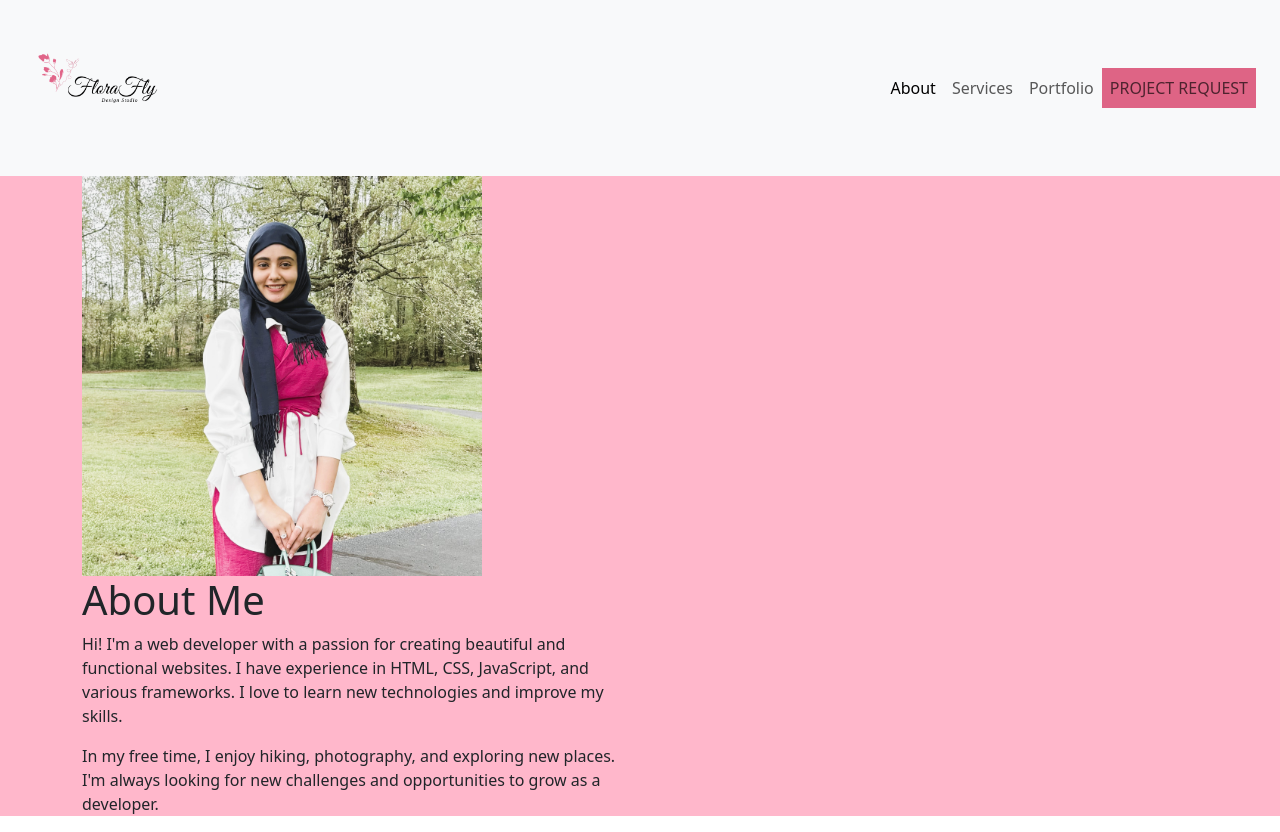
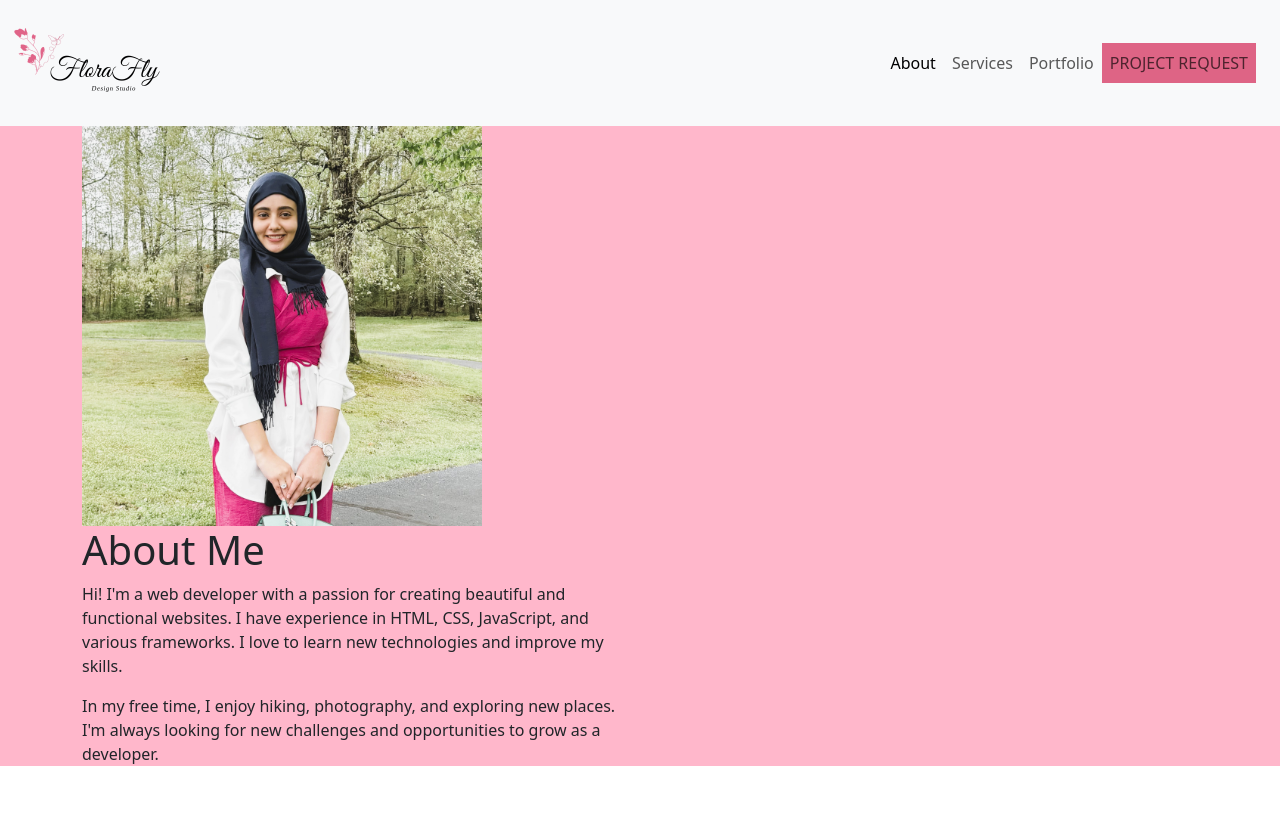
Before and after one commit to Sally2026/mobile-web, a plain HTML site: page final-project/index.html in a window 1280 px wide. After the commit the page ends 800 px from the top, so only its background shows below. Drawn offline with nearby package versions, Linux system fonts and the light colour scheme.

Commit message:
Working on the final project

```diff
--- a/final-project/assets/css/style.css
+++ b/final-project/assets/css/style.css
@@ -3,9 +3,9 @@
 }
 
 
+.navbar-brand img{
 
-.navbar-brand img{
-    height: 150px;
+    width: 50%;
 }
 
 .nav-item4{
--- a/final-project/index.html
+++ b/final-project/index.html
@@ -12,7 +12,7 @@
     <nav class="navbar bg-body-tertiary">
       <div class="container-fluid">
             <a class="navbar-brand" href="">
-                <img src="assets/img/logo.png" alt="Florafly logo" width="150" >
+                <img src="assets/img/logo5.png" alt="Florafly logo"  >
             </a>
             <nav class="navbar navbar-expand-md bg-body-tertiary" data-bs-theme="light">
                 <div class="container-fluid">
```
Also changed, not shown: final-project/assets/img/logo3.png (added), final-project/assets/img/logo4.png (added), final-project/assets/img/logo5.png (added).
